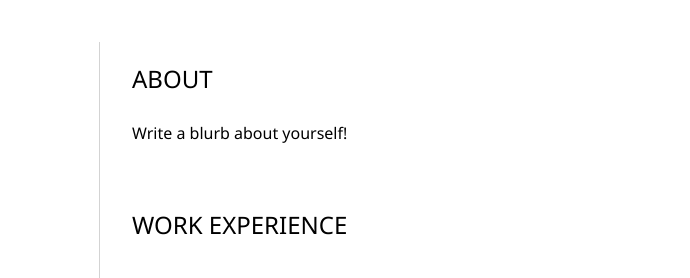
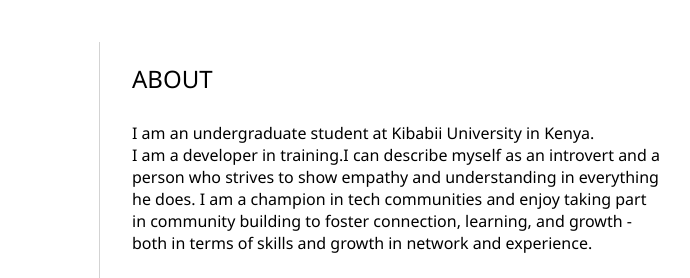
Before and after one commit to OkelloSam21/Portfolio-samuel, a plain HTML site: page index.html in a window 1280 px wide. Shown: the part 215-493 px from the top of the page, 444-1134 px from the left. Drawn offline with Linux system fonts and the light colour scheme.

Commit message:
Update index.html

```diff
--- a/index.html
+++ b/index.html
@@ -56,7 +56,11 @@
             <section>
                 <h2>ABOUT</h2>
                 <!-- about you -->
-                <p>Write a blurb about yourself!</p>
+                <p>I am an undergraduate student at Kibabii University in Kenya.<br>
+                I am a developer in training.I can describe myself as an introvert and a person who strives to show
+                empathy and understanding in everything he does. I am a champion in tech
+                communities and enjoy taking part in community building to foster connection, learning, and growth
+                - both in terms of skills and growth in network and experience.</p>
             </section>
             <section>
                 <h2>WORK EXPERIENCE</h2>
```
